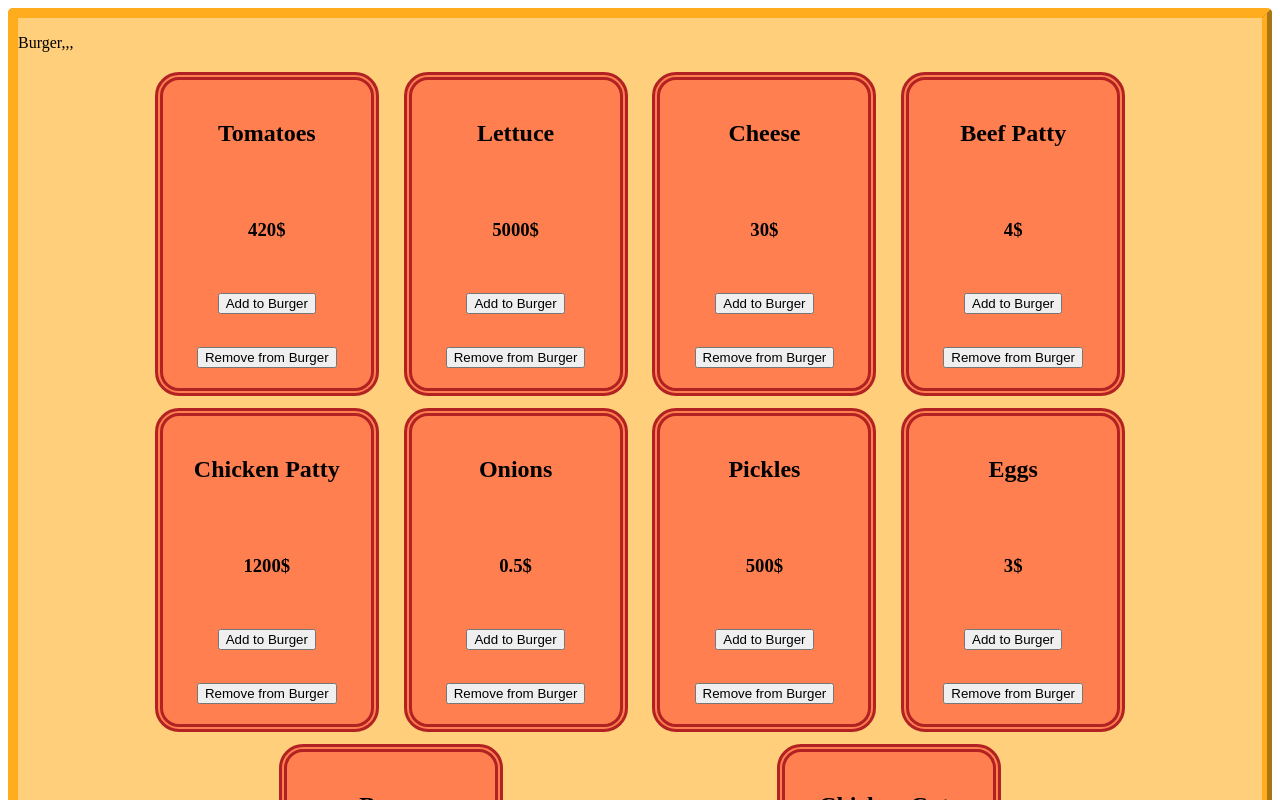
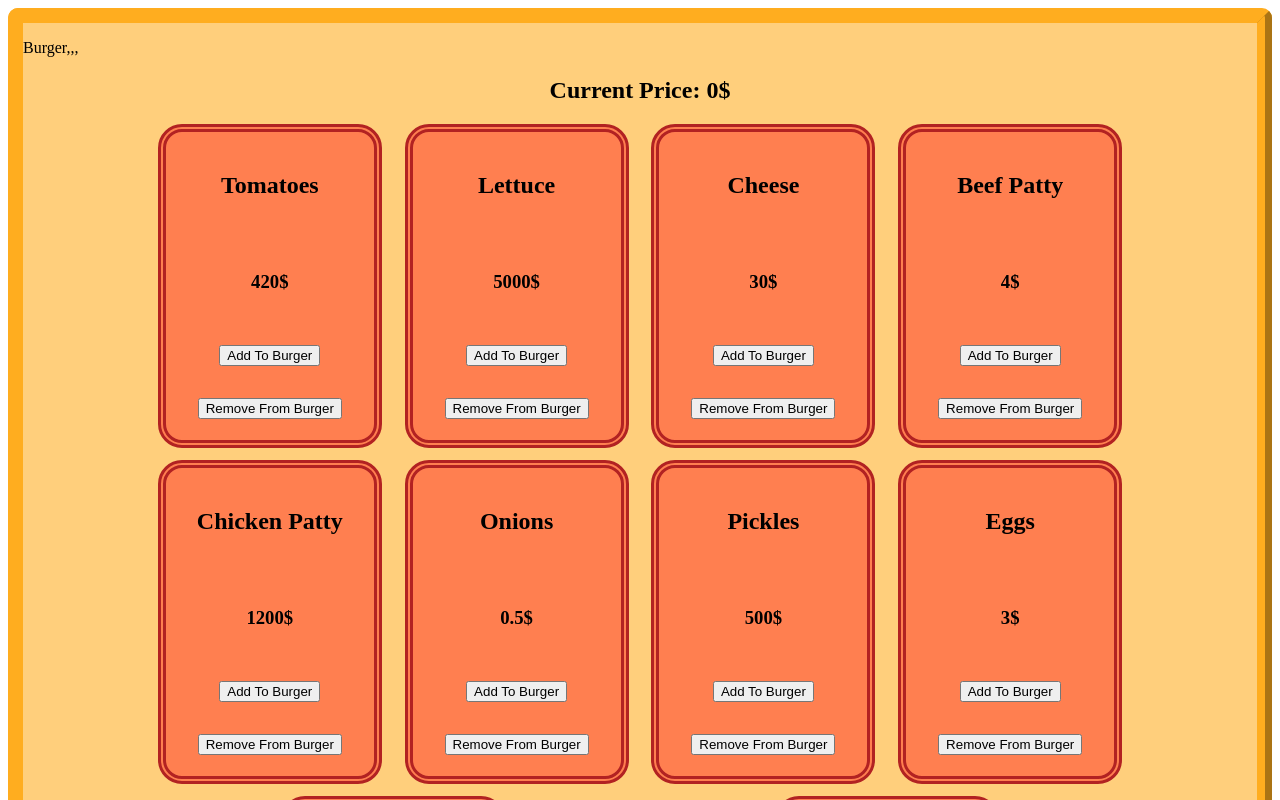
Before and after one commit to staten-island-tech/vue-reactivity-project-Boycool3, a Vue app in the folder app/: page / in a window 1280 px wide. Shown: the top 800 px of the page. Built offline with nearby package versions, Linux system fonts and the light colour scheme.

Commit message:
Price Counter

```diff
--- a/app/src/components/ToppingCard.vue
+++ b/app/src/components/ToppingCard.vue
@@ -2,8 +2,7 @@
     <div class="card">
         <h2>{{topping.name}}</h2>
         <h3>{{topping.price}}$</h3>
-        <button>Add to Burger</button>
-        <button>Remove from Burger</button>
+        <slot></slot>
     </div>
 </template>
 
--- a/app/src/views/BurgerMaker.vue
+++ b/app/src/views/BurgerMaker.vue
@@ -1,15 +1,19 @@
 <template>
   <div class="thing">
     <p>Burger,,,</p>
+    <h2>Current Price: {{burgerprice}}$</h2>
     <div class="container">
-            <ToppingCard v-for="topping in toppings" :key="topping.name" :topping="topping">{{ topping.name }}</ToppingCard>
+      <ToppingCard v-for="topping in toppings" :key="topping.name" :topping="topping">
+        <button @click="Add(topping)">Add To Burger</button>
+        <button>Remove From Burger</button>
+      </ToppingCard>
     </div>
   </div>
 </template>
 
 <script setup>
-import {ref} from 'vue'
-import ToppingCard from '@/components/ToppingCard.vue';
+import { ref } from 'vue'
+import ToppingCard from '@/components/ToppingCard.vue'
 const toppings = ref([
   { name: 'Tomatoes', price: 420 },
   { name: 'Lettuce', price: 5000 },
@@ -22,13 +26,20 @@ const toppings = ref([
   { name: 'Bacon', price: 0.2 },
   { name: 'Chicken Cuts', price: 300 },
 ])
+let burgerprice = 0;
+function Add(topping){
+  burgerprice = burgerprice + topping.price
+}
 </script>
 
 <style scoped>
-.thing{
-    border: 10px outset rgb(255, 173, 31);
+h2{
+  text-align: center;
+}
+.thing {
+  border: 15px outset rgb(255, 173, 31);
   border-style: outset ridge ridge outset;
-    border-radius: 5px;
+  border-radius: 10px;
   background-color: rgb(255, 207, 124);
 }
 .container {
@@ -42,7 +53,7 @@ const toppings = ref([
 }
 .card {
   border: 8px double firebrick;
-  background-color:coral;
+  background-color: coral;
   padding: 4px;
   margin-bottom: 12px;
   border-radius: 24px;
```
Lines whose indentation alone changed are shown as unchanged.
